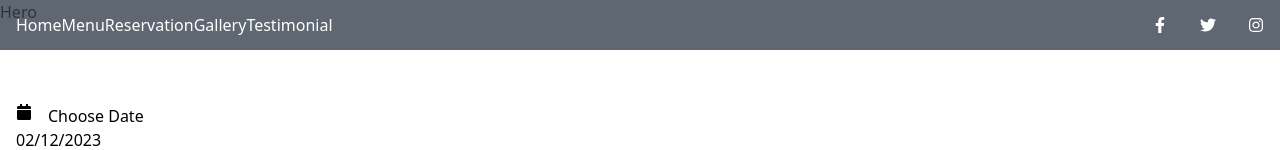
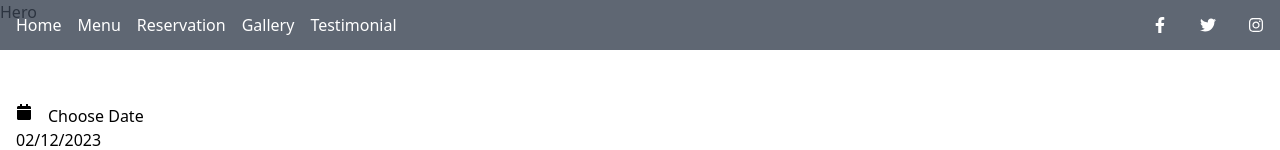
Before and after one commit to mrnguyencoder/restaurant, a React (Vite) app: page / in a window 1280 px wide. Shown: the top 150 px of the page. Built offline with nearby package versions, Linux system fonts and the light colour scheme.

Commit message:
navbar responsive

```diff
--- a/src/components/NavBar.jsx
+++ b/src/components/NavBar.jsx
@@ -21,7 +21,7 @@ function NavBar() {
   ]
   return (
     <div className='w-full min-h-[50px] flex justify-between items-center absolute z-10 text-white bg-gray-700/80'>
-    <div className='hidden sm:flex px-4'>
+      <div className='hidden sm:flex space-x-4 pl-4'>
       {links.map((item) => (
         <a key={item.href}
            href={item.href}>
@@ -48,14 +48,14 @@ function NavBar() {
       }
     >
       <ul className='h-full w-full text-center pt-12'>
-        <li className='text-2xl py-8'>
           {links.map((item) => (
+          <li className="text-2xl py-6">
             <a key={item.href}
               href={item.href}>
                 {item.label}
             </a>
+          </li>
         ))}
-        </li>
       </ul>
     </div>
   </div>
```
Lines whose indentation alone changed are shown as unchanged.
